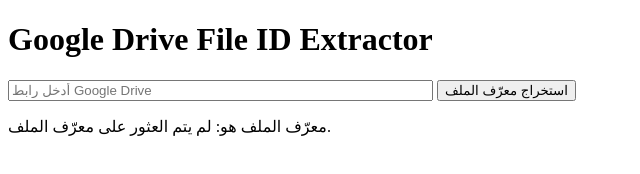
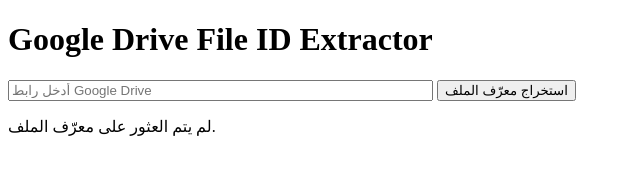
Before and after one commit to casover/drive-id, a plain HTML site: page index.html in a window 1280 px wide. Both pictures are taken after a click on the button "استخراج معرّف الملف". Shown: the whole page, without its empty margins (0-640 px from the left). Drawn offline with Linux system fonts and the light colour scheme.

Commit message:
Update index.html

```diff
--- a/index.html
+++ b/index.html
@@ -16,7 +16,7 @@
             const url = document.getElementById('urlInput').value;
             const match = url.match(/\/d\/([a-zA-Z0-9_-]+)/);
             const fileId = match ? match[1] : 'لم يتم العثور على معرّف الملف.';
-            document.getElementById('result').innerText = `معرّف الملف هو: ${fileId}`;
+            document.getElementById('result').innerText = `${fileId}`;
         }
     </script>
 </body>
```
